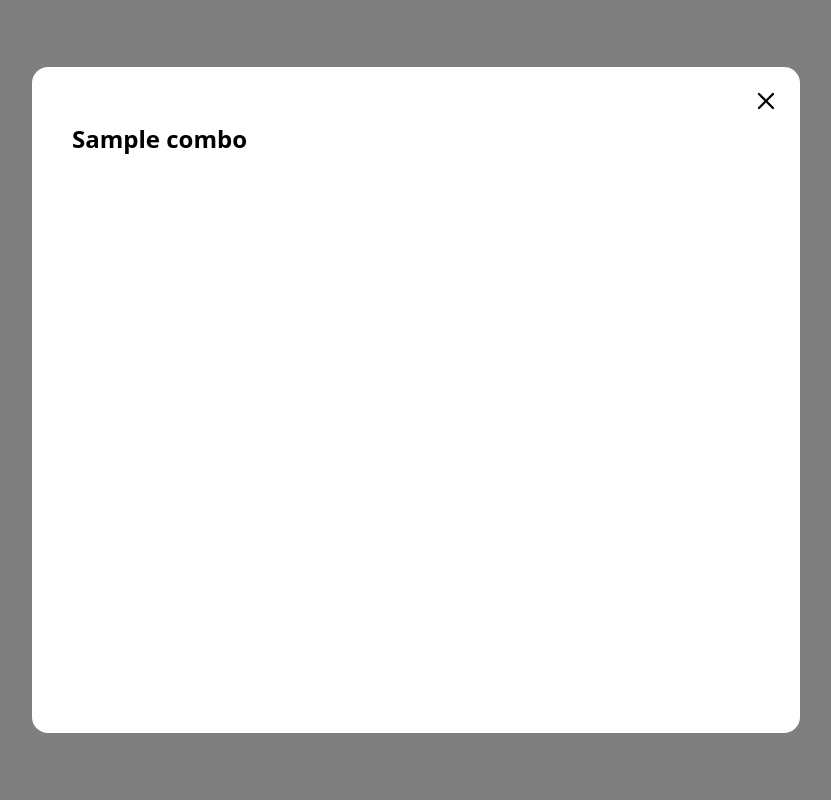
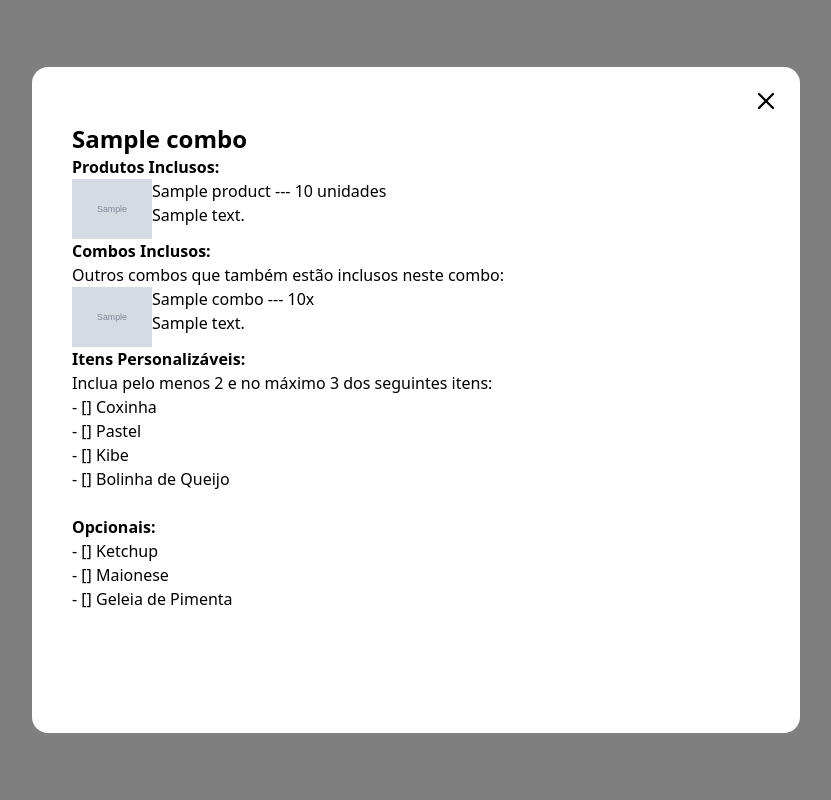
Before and after one commit to syntax-terror-256/new-amorim, a Django app: page /detalhes/combo/1 in a window 1280 px wide. Shown: the whole page, without its empty margins (224-1055 px from the left). Run offline with Django 5.2, Linux system fonts and the light colour scheme; tables that the repository leaves empty hold one stand-in row (values such as "Sample post"); grey boxes marked "Sample" are stand-in pictures; style sheets or scripts are compiled from the project's sources.

Commit message:
feat(backend): reestruturação parcial dos models de combos
- `ComboProduct` e `ComboCombo` foram reprogramados para representar itens estáticos inclusos em `Combo`, com quantidade pré-definida e imutável
    - Removido atributo `optional` de `ComboProduct` e `ComboCombo`
    - Adicionado atributo `quantity` ao models `ComboProduct` e `ComboCombo`
    - Removido atributo de quantidades mínimas e máximas de opcionais do model `Combo`

- Corrigido parâmetro `related_name` dos atributos `combo` dos models `ComboProduct` e `ComboCombo`
- Implementação parcial de informações sobre combos no template 'cardapio/details.html'
    - Adicionado informações sobre produtos e combos imutáveis inclusos

```diff
--- a/cardapio/models.py
+++ b/cardapio/models.py
@@ -1,6 +1,5 @@
-from enum import Enum
-
 from django.db import models
+from django.templatetags.static import static
 
 
 # model que representa um produto, seja ele encomendável ou parte de um conjunto
@@ -13,7 +12,7 @@ class Product(models.Model):
     name = models.CharField(verbose_name="nome")
     image = models.CharField(
         verbose_name="url da imagem",
-        default="https://www.thefuzzyduck.co.uk/wp-content/uploads/2024/05/image-coming-soon-placeholder-01-660x660.png",
+        default=static("cardapio/img/coming-soon-placeholder.png"),
     )
     details = models.CharField(verbose_name="detalhes")
     price = models.FloatField(verbose_name="preço")
@@ -32,22 +31,21 @@ class Product(models.Model):
         return self.name
 
 
-# model que representa um combo, podendo ser qualquer combinação de produtos e/ou outros combos
+# model que representa um combo composto por:
+# - imagem, nome, descrição, preço e disponibilidade
+# - produtos inclusos e suas quantidades exatas
+# - outros combos inclusos e suas quantidades exatas
+# - produtos que podem ser personalizados (ex: cauda de chocolate ou morango)
+# - itens opcionais (ex: incluir sachês de ketchup)
 class Combo(models.Model):
     name = models.CharField(verbose_name="nome")
     image = models.CharField(
         verbose_name="url da imagem",
-        default="https://www.thefuzzyduck.co.uk/wp-content/uploads/2024/05/image-coming-soon-placeholder-01-660x660.png",
+        default=static("cardapio/img/coming-soon-placeholder.png"),
     )
     details = models.CharField(verbose_name="detalhes")
     price = models.FloatField(verbose_name="preço")
     avaliable = models.BooleanField(default=True, verbose_name="disponível")
-    minimum_optionals_quantity = models.IntegerField(
-        verbose_name="quantidade mínima de opcionais", default=1
-    )
-    maximum_optionals_quantity = models.IntegerField(
-        verbose_name="quantidade máxima de opcionais", default=255
-    )
 
     included_products = models.ManyToManyField(
         Product,
@@ -67,6 +65,9 @@ class Combo(models.Model):
         verbose_name="Combos Inclusos",
     )
 
+    # TODO: ComboChoices
+    # TODO: Optionals
+
     class Meta:
         verbose_name = "Combo"
 
@@ -74,26 +75,38 @@ class Combo(models.Model):
         return self.name
 
 
+# model que representa produtos de quantidade fixa inclusos no combo
 class ComboProduct(models.Model):
     combo = models.ForeignKey(
-        Combo, on_delete=models.CASCADE, related_name="included_combo"
+        Combo, on_delete=models.CASCADE, related_name="included_product"
     )
     included_product = models.ForeignKey(
         Product, on_delete=models.CASCADE, verbose_name="produto incluso"
     )
-
-    optional = models.BooleanField(default=False, verbose_name="opcional")
+    quantity = models.IntegerField(verbose_name="quantidade", default=0)
 
 
+# model que representa combos de quantidade fixa inclusos no combo
 class ComboCombo(models.Model):
     combo = models.ForeignKey(
-        Combo, on_delete=models.CASCADE, related_name="included_product"
+        Combo, on_delete=models.CASCADE, related_name="included_combo"
     )
     included_combo = models.ForeignKey(
         Combo, on_delete=models.CASCADE, verbose_name="combo incluso"
     )
+    quantity = models.IntegerField(verbose_name="quantidade", default=0)
 
-    optional = models.BooleanField(default=False, verbose_name="opcional")
+
+class ComboChoices:
+    pass
+
+
+class ComboChoicesProduct:
+    pass
+
+
+class Optionals:
+    pass
 
 
 # model que representa um cardápio, usado para categorizar produtos
--- a/cardapio/templates/cardapio/details.html
+++ b/cardapio/templates/cardapio/details.html
@@ -3,20 +3,65 @@
 
 <div class="fixed flex items-center justify-center z-5 w-full h-full bg-black/50">
   <div class="flex flex-col z-6 w-full h-full lg:w-3xl lg:h-5/6 lg:mx-32 lg:my-80 p-5 bg-white rounded-2xl">
-    {% comment %} botão de fechar {% endcomment %}
+    <!-- botão de fechar popup -->
+    <!-- TODO: alterar para uma seta de voltar no layout mobile -->
     <div class="flex flex-row justify-end mb-2">
       <button onclick="closePopup()" class="cursor-pointer">
         <img class="h-7 w-7" src="{% static 'cardapio/img/x.svg' %}" alt="">
       </button>
     </div>
 
-    {% comment %} conteúdo principal da popup {% endcomment %}
-    <div class="mx-5">
-      {% if popup_type == 'product' %}
-      <h2 class="text-2xl font-bold">{{ popup_object.name }}</h2>
+    <!-- conteúdo principal -->
+    <div class="mx-5 flex flex-col overflow-y-auto">
+      <h2 class="text-2xl font-bold">{{ instance.name }}</h2>
+      <!-- detalhes de produto -->
+      {% if type == 'product' %}
 
-      {% elif popup_type == 'combo' %}
-      <h2 class="text-2xl font-bold">{{ popup_object.name }}</h2>
+      <!-- detalhes de combo -->
+      {% elif type == 'combo' %}
+
+      <!-- lista de produtos inclusos -->
+      <!-- imagem, nome, decrição e quantidade -->
+      <h3 class="text-1xl font-bold">Produtos Inclusos:</h3>
+      {% for combo_product in instance.included_product.all %}
+      {% with product=combo_product.included_product %}
+      <div class="flex flex-row">
+        <img src="{{product.image}}" height="80px" width="80px" alt="image">
+        {{product.name}} --- {{combo_product.quantity}}
+        {{product.get_unit_type_display}}{{combo_product.quantity|pluralize}} <br>
+        {{product.details}}
+      </div>
+      {% endwith %}
+      {% endfor %}
+
+      <!-- lista  de combos inclusos -->
+      <!-- imagem, nome, descrição e quantidade -->
+      <h3 class="text-1xl font-bold">Combos Inclusos:</h3>
+      Outros combos que também estão inclusos neste combo: <br>
+      {% for combo_combo in instance.included_combo.all %}
+      {% with combo=combo_combo.included_combo %}
+      <div class="flex flex-row">
+        <img src="{{combo.image}}" height="80px" width="80px" alt="image">
+        {{combo.name}} --- {{combo_combo.quantity}}x <br>
+        {{combo.details}}
+      </div>
+      {% endwith %}
+      {% endfor %}
+
+      <!-- TODO: replace this placeholder -->
+      <h3 class="text-1xl font-bold">Itens Personalizáveis:</h3>
+      Inclua pelo menos 2 e no máximo 3 dos seguintes itens: <br>
+      - [] Coxinha <br>
+      - [] Pastel <br>
+      - [] Kibe <br>
+      - [] Bolinha de Queijo <br> <br>
+
+      <!-- TODO: replace this placeholder -->
+      <h3 class="text-1xl font-bold">Opcionais:</h3>
+      - [] Ketchup <br>
+      - [] Maionese <br>
+      - [] Geleia de Pimenta <br>
+
 
       {% else %}
       <p>Erro ao carregar popup</p>
--- a/cardapio/views.py
+++ b/cardapio/views.py
@@ -30,9 +30,8 @@ class DetailView(View):
 
                 menus = Menu.objects.all()
                 context = {
-                    "menus": menus,
-                    "popup_type": "combo",
-                    "popup_object": obj,
+                    "type": "combo",
+                    "instance": obj,
                 }
                 return render(request, "cardapio/details.html", context=context)
 
@@ -41,9 +40,8 @@ class DetailView(View):
 
                 menus = Menu.objects.all()
                 context = {
-                    "menus": menus,
-                    "popup_type": "product",
-                    "popup_object": obj,
+                    "type": "product",
+                    "instance": obj,
                 }
                 return render(request, "cardapio/details.html", context=context)
 
```
Also changed, not shown: cardapio/migrations/0008_alter_combo_avaliable_alter_menu_combos_and_more.py (added), cardapio/migrations/0009_alter_combo_image.py (added), cardapio/migrations/0010_remove_combo_maximum_optionals_quantity_and_more.py (added), cardapio/migrations/0011_alter_combocombo_combo_alter_comboproduct_combo.py (added), cardapio/static/cardapio/img/coming-soon-placeholder.png (added).
